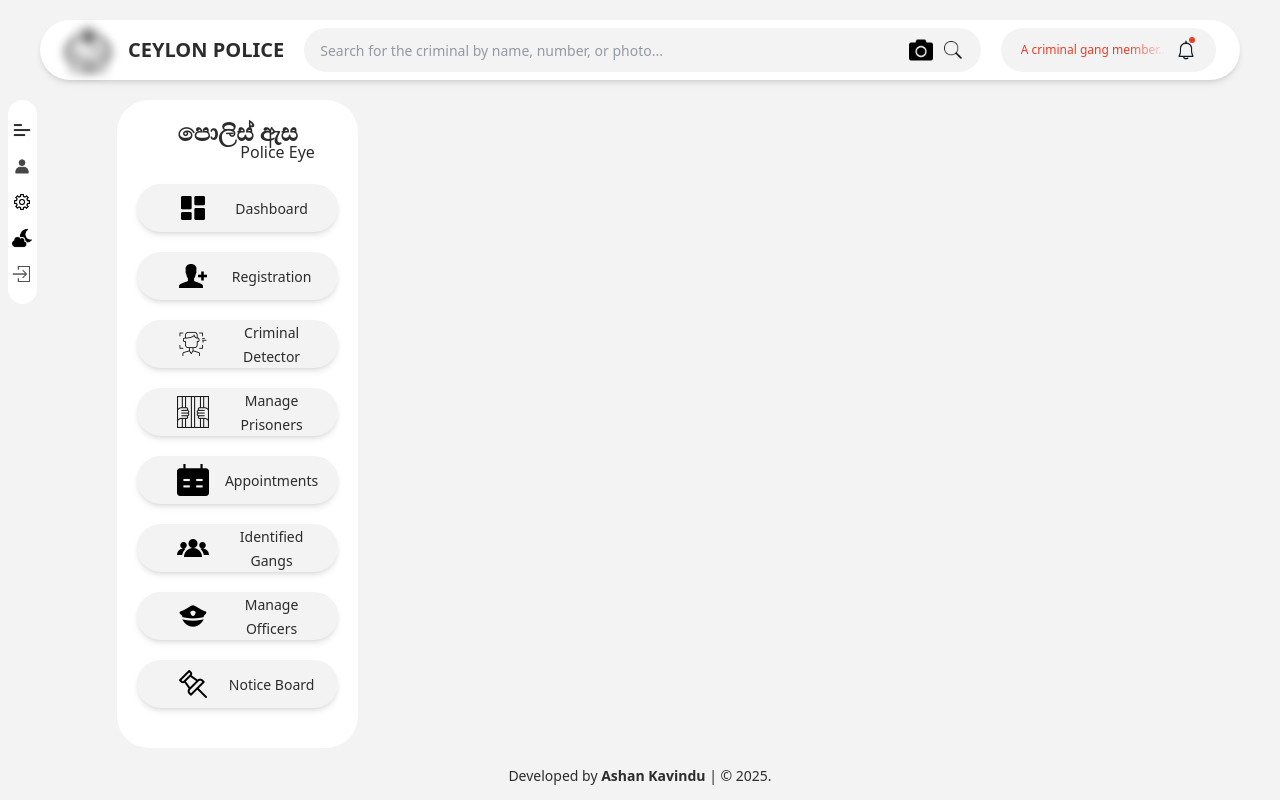
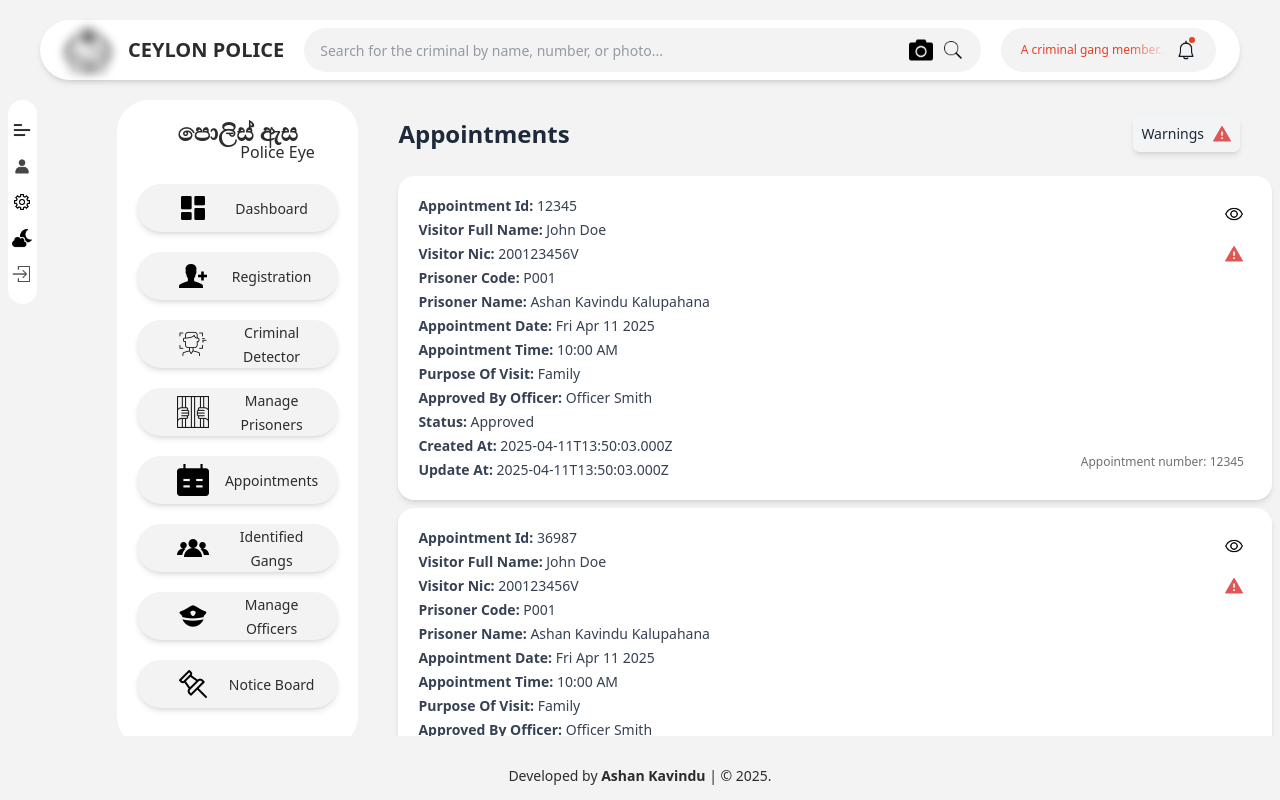
Before and after one commit to Ashan-TUF/PoliceEye, a React (Vite) app: page /appointments in a window 1280 px wide. Built offline with nearby package versions, Linux system fonts and the light colour scheme.

Commit message:
add appointments page

```diff
--- /dev/null
+++ b/src/components/appointmentView.tsx
@@ -0,0 +1,64 @@
+import React from "react";
+import eyeIcon from "../assets/icons/eye.png";
+import alertIcon from "../assets/icons/alert.png";
+
+export interface AppointmentViewProps {
+  appointmentId: string;
+  visitorFullName: string;
+  visitorNic: string;
+  prisonerCode: string;
+  prisonerName: string;
+  appointmentDate: Date;
+  appointmentTime: string;
+  purposeOfVisit: "Family" | "Lawyer" | "Official" | "Medical";
+  approvedByOfficer: string;
+  status: "Pending" | "Approved" | "Rejected" | "Completed" | "Cancelled";
+  createdAt: string;
+  updateAt: string;
+}
+
+interface Props {
+  data: AppointmentViewProps;
+  onViewAppointment?: (appointmentId: string) => void;
+}
+
+export const AppointmentView: React.FC<Props> = ({
+  data,
+  onViewAppointment,
+}) => {
+  return (
+    <div className="flex flex-col rounded-2xl bg-white p-5 shadow-md relative">
+      <div className="flex flex-col gap-1">
+        {Object.entries(data).map(([key, value]) => (
+          <p className="text-sm text-gray-700" key={key}>
+            <span className="font-semibold">
+              {key
+                .replace(/([A-Z])/g, " $1")
+                .replace(/^./, (str) => str.toUpperCase())}
+              :
+            </span>{" "}
+            {value instanceof Date ? value.toDateString() : value}
+          </p>
+        ))}
+      </div>
+
+      <div className="absolute top-5 right-5">
+        <button
+          onClick={() => onViewAppointment?.(data.appointmentId)}
+          aria-label={`View appointment ${data.appointmentId}`}
+          className="p-2 rounded hover:bg-gray-100 transition cursor-pointer"
+        >
+          <img src={eyeIcon} alt="view icon" className="w-5 h-5" />
+        </button>
+      </div>
+      <div className="absolute top-15 right-5 p-2">
+        <img src={alertIcon} alt="alert icon" className="w-5 h-5" />
+      </div>
+      <div className="absolute bottom-5 right-5 p-2">
+        <span className="text-xs text-[#707070]">
+          Appointment number: {data.appointmentId}
+        </span>
+      </div>
+    </div>
+  );
+};
--- a/src/scenes/appointments/index.tsx
+++ b/src/scenes/appointments/index.tsx
@@ -1,19 +1,155 @@
 import Footerbase from "../../components/footerbase";
 import HeaderView from "../../components/headerView";
-import MainManu from "../../components/mainMenu";
+import MainMenu from "../../components/mainMenu";
+import alertIcon from "../../assets/icons/alert.png";
+import { AppointmentView } from "../../components/appointmentView";
 
 export const AppointmentsScreen = () => {
-    return (
-        <div className="w-screen h-screen overflow-x-hidden">
+  const appointmentData = [
+    {
+      appointmentId: "12345",
+      visitorFullName: "John Doe",
+      visitorNic: "200123456V",
+      prisonerCode: "P001",
+      prisonerName: "Ashan Kavindu Kalupahana",
+      appointmentDate: new Date(),
+      appointmentTime: "10:00 AM",
+      purposeOfVisit: "Family",
+      approvedByOfficer: "Officer Smith",
+      status: "Approved",
+      createdAt: new Date().toISOString(),
+      updateAt: new Date().toISOString(),
+    },
+    {
+      appointmentId: "36987",
+      visitorFullName: "John Doe",
+      visitorNic: "200123456V",
+      prisonerCode: "P001",
+      prisonerName: "Ashan Kavindu Kalupahana",
+      appointmentDate: new Date(),
+      appointmentTime: "10:00 AM",
+      purposeOfVisit: "Family",
+      approvedByOfficer: "Officer Smith",
+      status: "Approved",
+      createdAt: new Date().toISOString(),
+      updateAt: new Date().toISOString(),
+    },
+    {
+      appointmentId: "36987",
+      visitorFullName: "John Doe",
+      visitorNic: "200123456V",
+      prisonerCode: "P001",
+      prisonerName: "Ashan Kavindu Kalupahana",
+      appointmentDate: new Date(),
+      appointmentTime: "10:00 AM",
+      purposeOfVisit: "Family",
+      approvedByOfficer: "Officer Smith",
+      status: "Approved",
+      createdAt: new Date().toISOString(),
+      updateAt: new Date().toISOString(),
+    },
+    {
+      appointmentId: "36987",
+      visitorFullName: "John Doe",
+      visitorNic: "200123456V",
+      prisonerCode: "P001",
+      prisonerName: "Ashan Kavindu Kalupahana",
+      appointmentDate: new Date(),
+      appointmentTime: "10:00 AM",
+      purposeOfVisit: "Family",
+      approvedByOfficer: "Officer Smith",
+      status: "Approved",
+      createdAt: new Date().toISOString(),
+      updateAt: new Date().toISOString(),
+    },
+    {
+      appointmentId: "36987",
+      visitorFullName: "John Doe",
+      visitorNic: "200123456V",
+      prisonerCode: "P001",
+      prisonerName: "Ashan Kavindu Kalupahana",
+      appointmentDate: new Date(),
+      appointmentTime: "10:00 AM",
+      purposeOfVisit: "Family",
+      approvedByOfficer: "Officer Smith",
+      status: "Approved",
+      createdAt: new Date().toISOString(),
+      updateAt: new Date().toISOString(),
+    },
+    {
+      appointmentId: "36987",
+      visitorFullName: "John Doe",
+      visitorNic: "200123456V",
+      prisonerCode: "P001",
+      prisonerName: "Ashan Kavindu Kalupahana",
+      appointmentDate: new Date(),
+      appointmentTime: "10:00 AM",
+      purposeOfVisit: "Family",
+      approvedByOfficer: "Officer Smith",
+      status: "Approved",
+      createdAt: new Date().toISOString(),
+      updateAt: new Date().toISOString(),
+    },
+    {
+      appointmentId: "36987",
+      visitorFullName: "John Doe",
+      visitorNic: "200123456V",
+      prisonerCode: "P001",
+      prisonerName: "Ashan Kavindu Kalupahana",
+      appointmentDate: new Date(),
+      appointmentTime: "10:00 AM",
+      purposeOfVisit: "Family",
+      approvedByOfficer: "Officer Smith",
+      status: "Approved",
+      createdAt: new Date().toISOString(),
+      updateAt: new Date().toISOString(),
+    },
+    {
+      appointmentId: "36987",
+      visitorFullName: "John Doe",
+      visitorNic: "200123456V",
+      prisonerCode: "P001",
+      prisonerName: "Ashan Kavindu Kalupahana",
+      appointmentDate: new Date(),
+      appointmentTime: "10:00 AM",
+      purposeOfVisit: "Family",
+      approvedByOfficer: "Officer Smith",
+      status: "Approved",
+      createdAt: new Date().toISOString(),
+      updateAt: new Date().toISOString(),
+    },
+  ] as const;
+
+  return (
+    <div className="w-screen h-screen overflow-x-hidden flex flex-col">
       <HeaderView />
-      <div className="w-full pt-5 flex overflow-y-auto">
-        <MainManu />
+      <div className="flex flex-1 overflow-y-auto pt-5 mb-16">
+        <MainMenu />
         <div className="flex flex-col w-full">
+          <div className="flex justify-between items-center px-10 py-4">
+            <p className="text-2xl font-semibold text-gray-800">Appointments</p>
+            <button
+              className="flex items-center gap-2 p-2 bg-gray-100 rounded-md hover:bg-gray-200 transition duration-500 cursor-pointer shadow-md"
+              aria-label="View warnings"
+            >
+              <span className="text-sm font-medium text-gray-800">
+                Warnings
+              </span>
+              <img src={alertIcon} alt="Warning icon" className="w-5 h-5" />
+            </button>
+          </div>
 
-          {/* <PrisonerProfileView /> */}
+          <div className="flex flex-col gap-2 w-full p-2 xl:ps-10 h-fit">
+            {appointmentData.map((appointment) => (
+              <AppointmentView
+                key={appointment.visitorNic}
+                data={appointment}
+              />
+            ))}
+          </div>
         </div>
       </div>
       <Footerbase />
     </div>
-    );
-}
+  );
+};
```
Also changed, not shown: src/assets/icons/alert.png (added).
